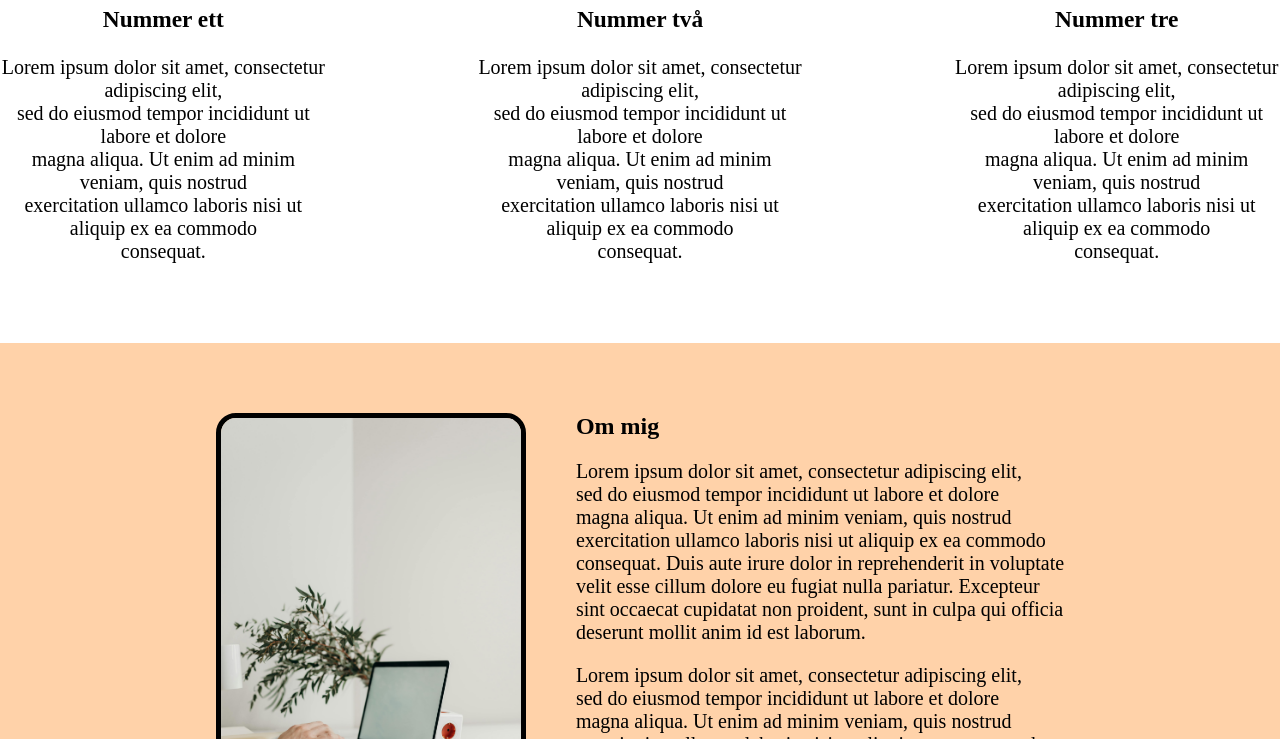
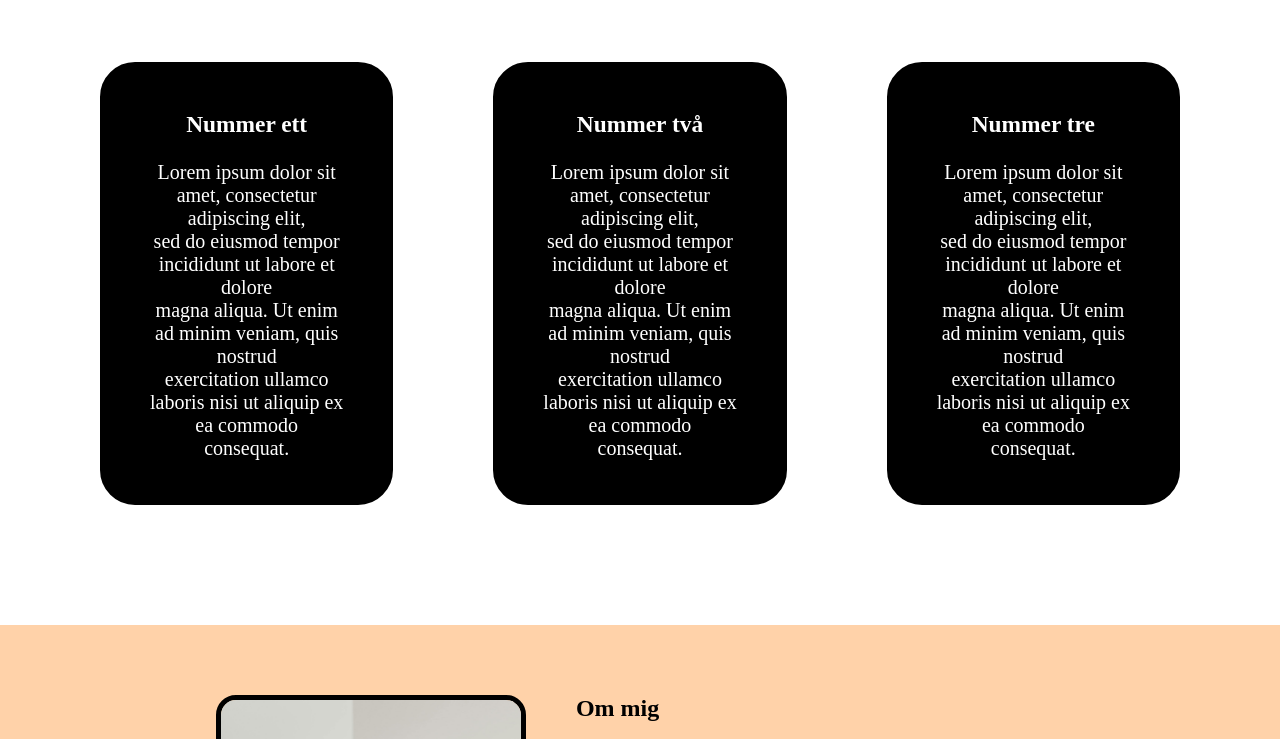
Before and after one commit to rosenbergjulia/HTML-css, a plain HTML site: page index.html in a window 1280 px wide. Shown: the part 724-1463 px from the top of the page. Drawn offline with Linux system fonts and the light colour scheme.

Commit message:
committed 2

```diff
--- a/style.css
+++ b/style.css
@@ -78,15 +78,26 @@ a {
 
 .produkter {
     text-align: center;
+    scroll-margin-top: 150px; /* Justerar vart jag hamnrar vid min nya sida när jag klickar på exempelvis tjänster i headern. Från början syntes ej rubriken när jag klickiade. */
+    padding: 40px 0;
 }
 
 .kolumner {
     display: flex;
     justify-content: center;
-    gap: 150px;
+    gap: 100px; /* Justerar hur långt isär kolumnerna hamnar. Fungerar ihop med justify-content */
     font-size: 20px;
     text-align: center;
-    padding-bottom: 60px;
+    padding-bottom: 120px;
+    margin: 0 100px;
+}
+
+.kolumn {
+    background: #000000;
+    color: white;
+    border: #000000 solid 5px;
+    border-radius: 35px;
+    padding: 20px 40px;
 }
 
 #tjänster {
@@ -96,6 +107,7 @@ a {
 .om-mig {
     background-color: #ffd2a9;
     padding: 50px 0 100px 0;
+    scroll-margin-top: 150px;
 }
 
 .självporträtt {
```
